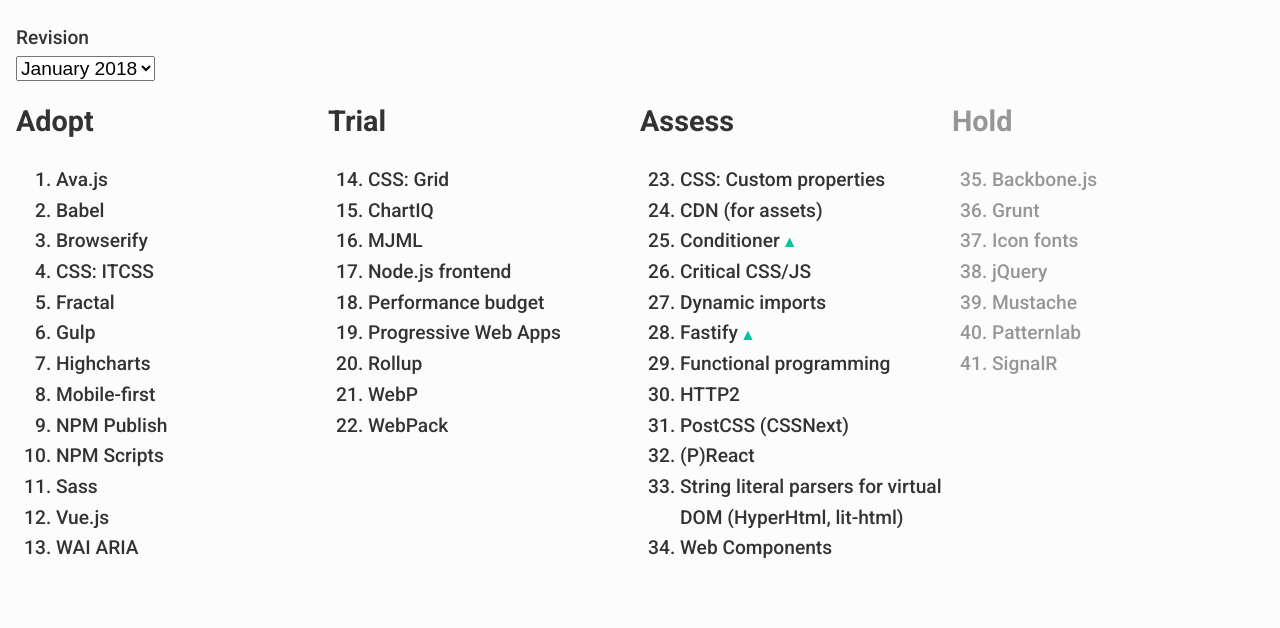
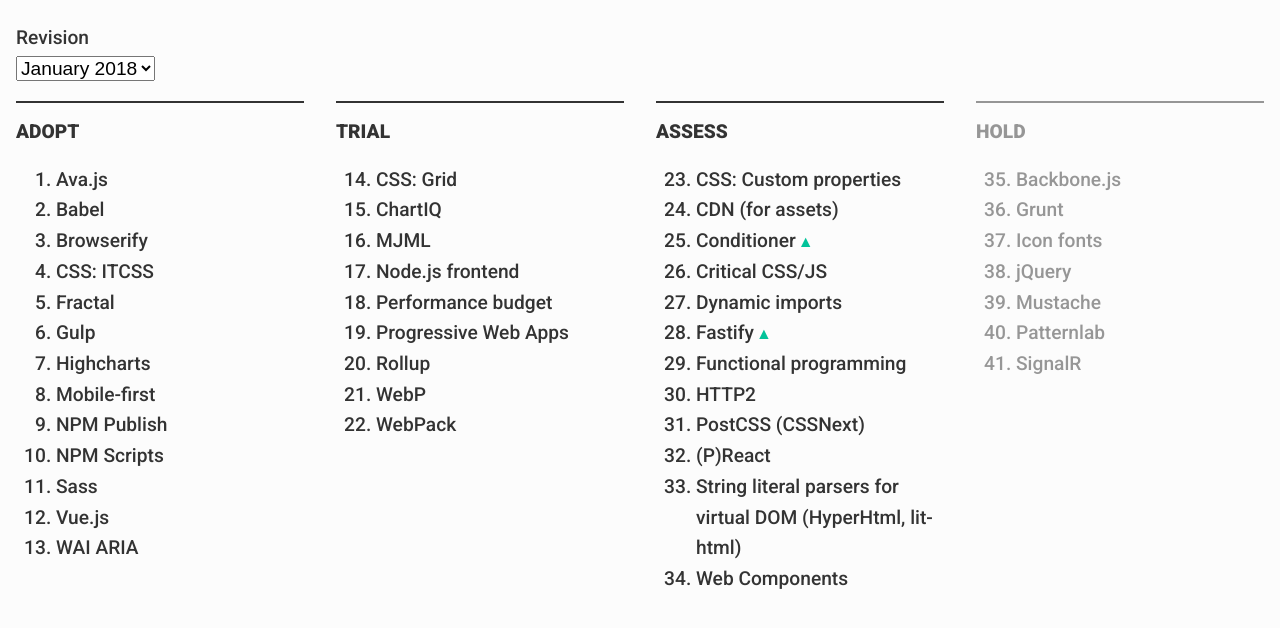
Before and after one commit to vicompany/technology-radar, a website with bundled scripts: page docs/index.html in a window 1280 px wide. Shown: the part 98-726 px from the top of the page. Built offline with nearby package versions, Linux system fonts and the light colour scheme.

Commit message:
Play with styles

```diff
--- a/docs/assets/styles/main.css
+++ b/docs/assets/styles/main.css
@@ -47,9 +47,17 @@
 .technology-list {
     display: grid;
     grid-template-columns: 1fr;
+    gap: 2rem;
 }
 .technology-list__title {
     margin-top: 0;
+    font-size: 1.2rem;
+    text-transform: uppercase;
+    font-weight: 900;
+}
+.technology-list__level {
+    border-top: 0.125rem solid #333;
+    padding-top: 1rem;
 }
 .technology-list__level--hold {
     opacity: 0.5;
--- a/docs/index.html
+++ b/docs/index.html
@@ -8,7 +8,7 @@
 
     <link rel="stylesheet" href="https://unpkg.com/normalize.css@7.0.0/normalize.css">
     <link rel="stylesheet" href="assets/styles/main.css">
-    <link rel="stylesheet" href="https://fonts.googleapis.com/css?family=Roboto:500,700">
+    <link rel="stylesheet" href="https://fonts.googleapis.com/css?family=Roboto:500,700,900">
 </head>
 <body>
 
```
